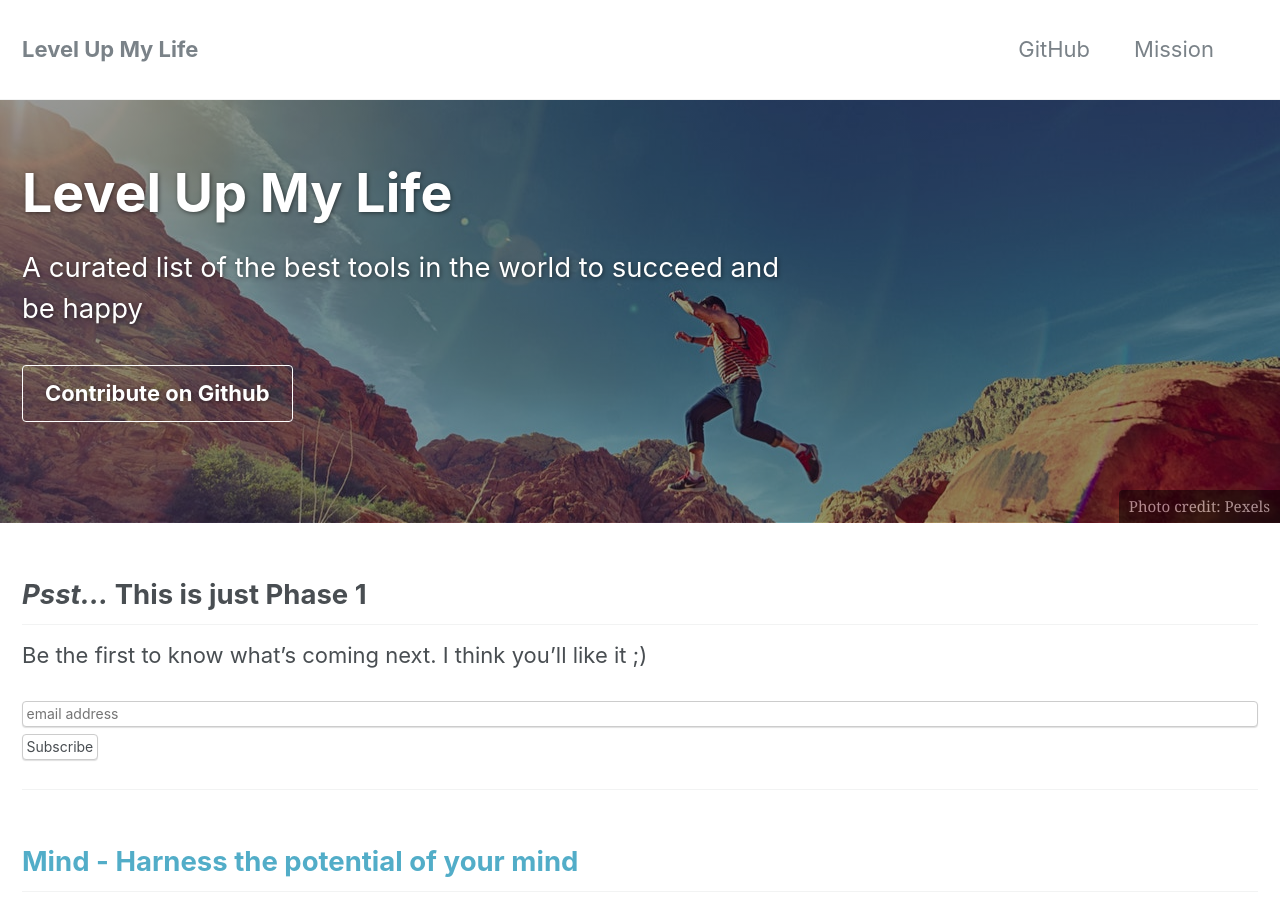
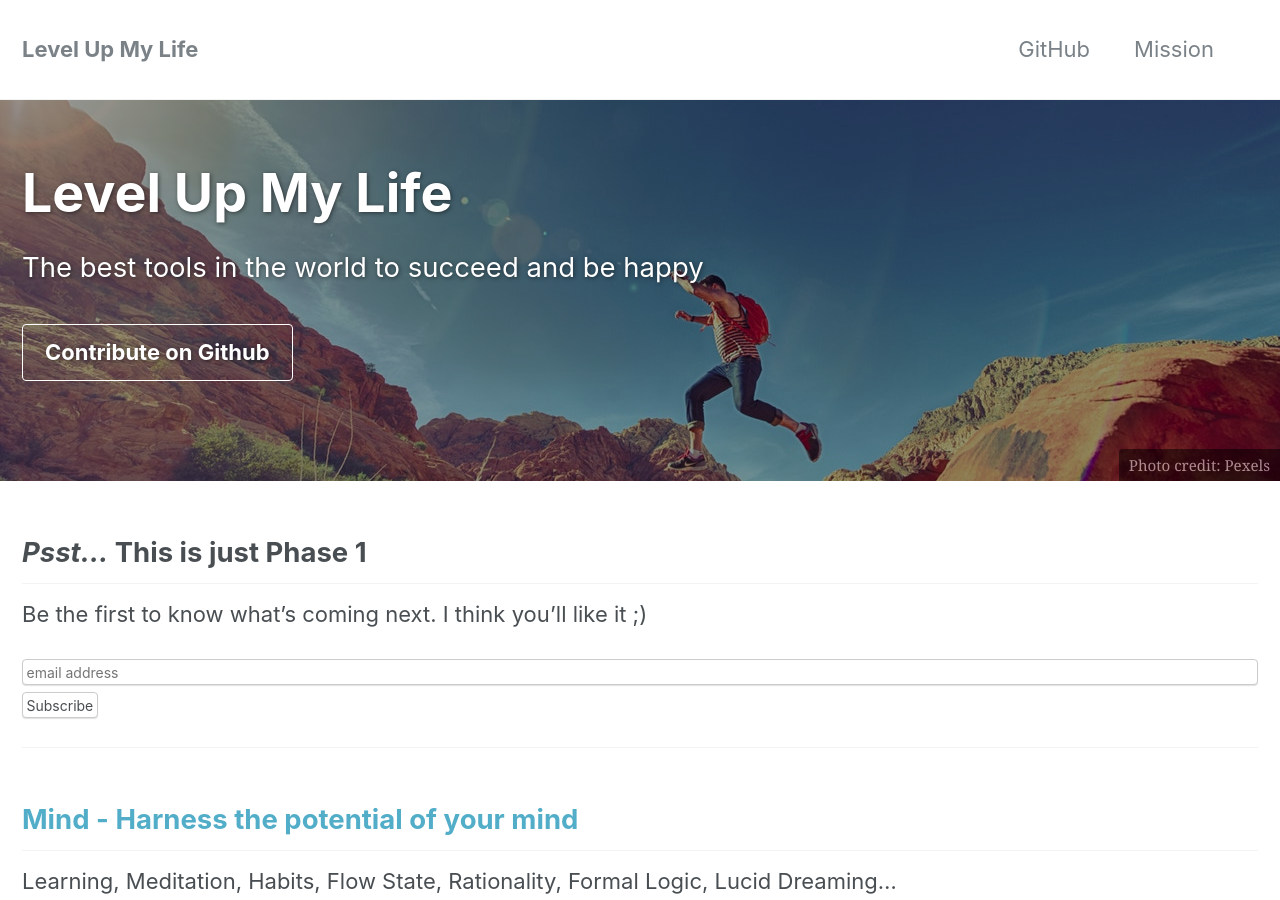
Before and after one commit to shanemileham/levelupmylife, a Jekyll site: the page built from index.md, in a window 1280 px wide and 900 px high. Built offline with Jekyll 4.4.1, drawn with Linux system fonts in a browser that asks for light colours; the list of posts is cut into pages by our own code; comment, search, counter and statistics services are not loaded.

Commit message:
Small improvements

```diff
--- a/index.md
+++ b/index.md
@@ -8,7 +8,7 @@ header:
   cta_label: "Contribute on Github"
   cta_url: "https://github.com/shanemileham/levelupmylife"
   caption: "Photo credit: [Pexels](https://www.pexels.com/photo/man-person-jumping-desert-6496/)"
-excerpt: "A curated list of the best tools in the world to succeed and be happy"
+excerpt: "The best tools in the world to succeed and be happy"
 ---
 
 ## _Psst..._ This is just Phase 1
@@ -35,5 +35,3 @@ Learning, Meditation, Habits, Flow State, Rationality, Formal Logic, Lucid Dream
 
 ## Disclaimer
 {% include components/disclaimer.md %}
-
-(This applies to all parts of this site and related channels)
```
Also changed, not shown: _content/mind.md (+3 -3 lines), _includes/components/disclaimer.md (+2 -0 lines).
